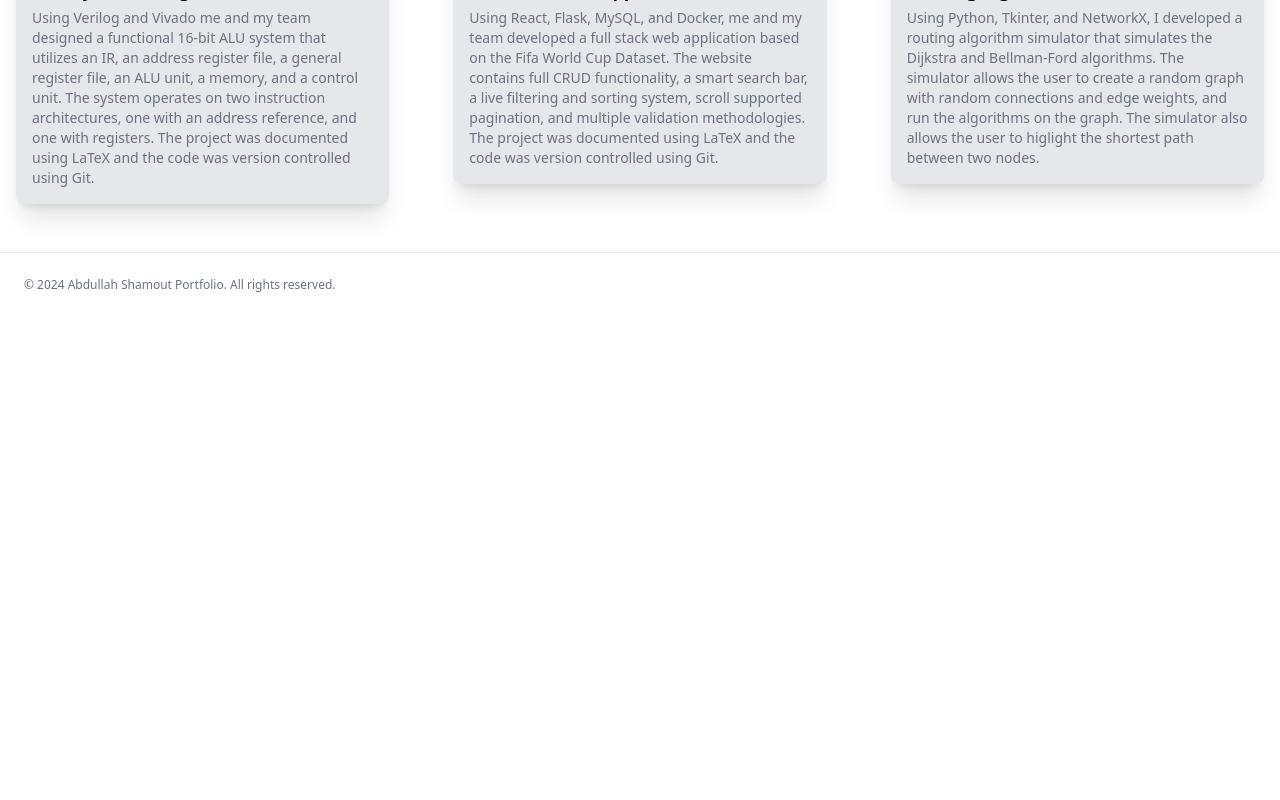
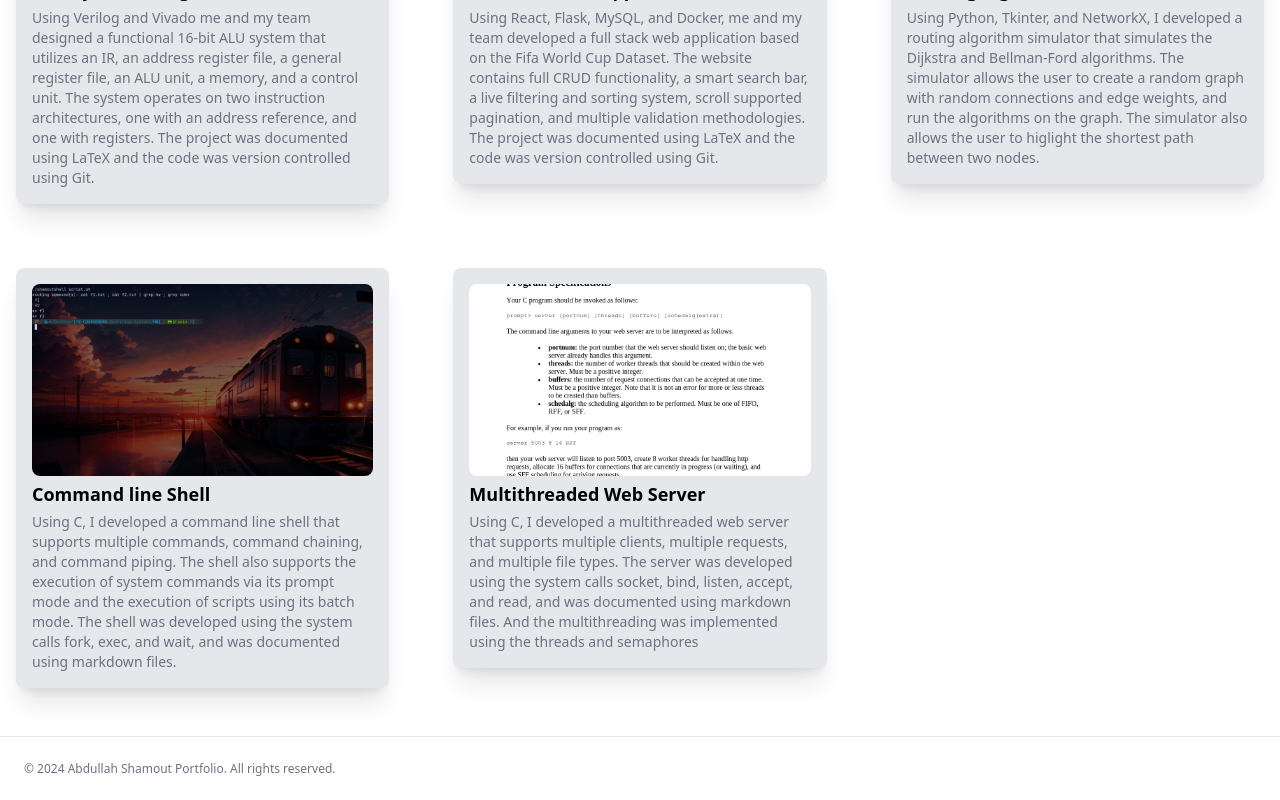
Before and after one commit to AbdullahSh20/AbdullahSh20.github.io, a React (Vite) app: page /projects in a window 1280 px wide. Shown: the part 1097-1897 px from the top of the page. Before the commit the page ends 1413 px from the top, so only its background shows below. Built offline with nearby package versions, Linux system fonts and the light colour scheme.

Commit message:
added OS coursework

```diff
--- a/public/src/pages/ProjectsPage.jsx
+++ b/public/src/pages/ProjectsPage.jsx
@@ -69,6 +69,18 @@ const projects = [
         description: 'Using Python, Tkinter, and NetworkX, I developed a routing algorithm simulator that simulates the Dijkstra and Bellman-Ford algorithms. The simulator allows the user to create a random graph with random connections and edge weights, and run the algorithms on the graph. The simulator also allows the user to higlight the shortest path between two nodes.',
         imageUrl: './src/assets/Coursework/Coursework3.png',
         githubLink: 'https://github.com/AbdullahSh20/ITU-COURSEWORK/tree/main/Computer%20Communications/HW4'
+    },
+    {
+        title: 'Command line Shell',
+        description: 'Using C, I developed a command line shell that supports multiple commands, command chaining, and command piping. The shell also supports the execution of system commands via its prompt mode and the execution of scripts using its batch mode. The shell was developed using the system calls fork, exec, and wait, and was documented using markdown files.',
+        imageUrl: './src/assets/Coursework/Coursework4.png',
+        githubLink: 'https://github.com/AbdullahSh20/ITU-COURSEWORK/tree/main/Operating%20Systems/HW1'
+    },
+    {
+        title: 'Multithreaded Web Server',
+        description: 'Using C, I developed a multithreaded web server that supports multiple clients, multiple requests, and multiple file types. The server was developed using the system calls socket, bind, listen, accept, and read, and was documented using markdown files. And the multithreading was implemented using the threads and semaphores',
+        imageUrl: './src/assets/Coursework/Coursework5.png',
+        githubLink: 'https://github.com/AbdullahSh20/ITU-COURSEWORK/tree/main/Operating%20Systems/HW3'
     }
 ]
 
```
Also changed, not shown: public/src/assets/Coursework/Coursework4.png (added), public/src/assets/Coursework/Coursework5.png (added).
